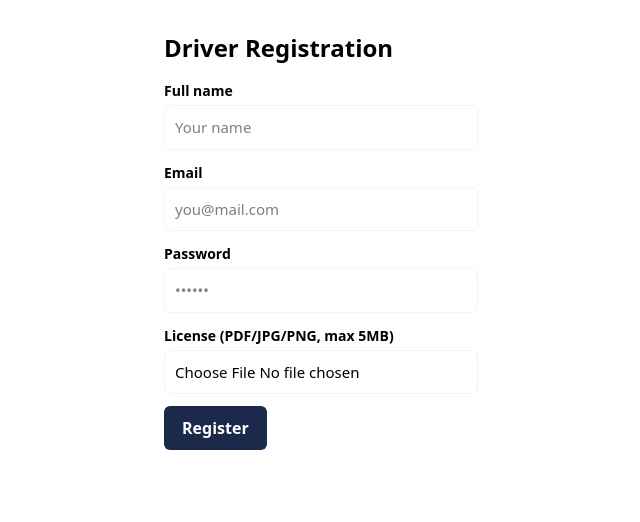
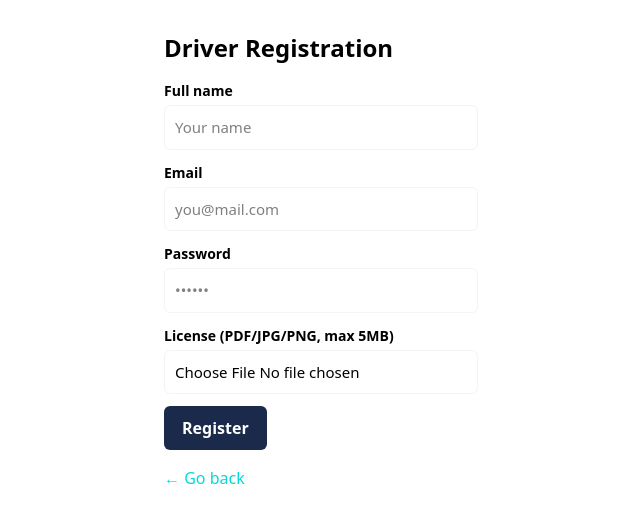
Before and after one commit to Sinar-Fayyad/Techtalks-BusBuddy, a Next.js app in the folder web/: page /driver/register in a window 1280 px wide. Shown: the top 522 px of the page, without its empty margins (319-959 px from the left). Built offline with nearby package versions, Linux system fonts and the light colour scheme.

Commit message:
Add Go back link to driver signup page
- Driver registration page now has a "← Go back" link to the role picker (/get-started), like the other signup pages
- Tested: link opens the role picker; form still renders

```diff
--- a/web/app/driver/register/page.tsx
+++ b/web/app/driver/register/page.tsx
@@ -1,5 +1,6 @@
 'use client';
 import { useState, useEffect } from 'react';
+import Link from 'next/link';
 import { useRouter } from 'next/navigation';
 import { useAuth, isLoggedIn, ROLE_HOME } from '@/app/auth-context';
 import Button from '@/components/Button';
@@ -127,6 +128,9 @@ export default function DriverRegister() {
       {msg && <p className="mt-4" style={{ color: 'var(--success)' }}>{msg}</p>}
       <div className="mt-4"><ErrorMessage message={error} /></div> {/* CHANGED — was: {error && <p className="mt-4" style={{ color: 'var(--danger)' }}>{error}</p>} */}
 
+      <p className="mt-4">
+        <Link href="/get-started" style={{ color: 'var(--bb-link)' }}>← Go back</Link>
+      </p>
     </main>
   );
 
```
